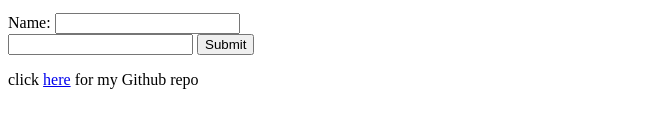
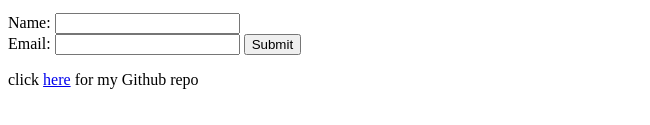
Before and after one commit to LaiXueYi/folio, a plain HTML site: page index.html in a window 1280 px wide. Shown: the part 298-423 px from the top of the page, without its empty margins (0-650 px from the left). Drawn offline with Linux system fonts and the light colour scheme.

Commit message:
Update index.html

```diff
--- a/index.html
+++ b/index.html
@@ -21,7 +21,7 @@
      <input type="Name"></label>
     </div>
     <div>
-      <label for="email"Email:</label>
+      <label for="email">Email:</label>
       <input type="email"></label>
     <button type="submit">Submit</button>
   </div>
```
